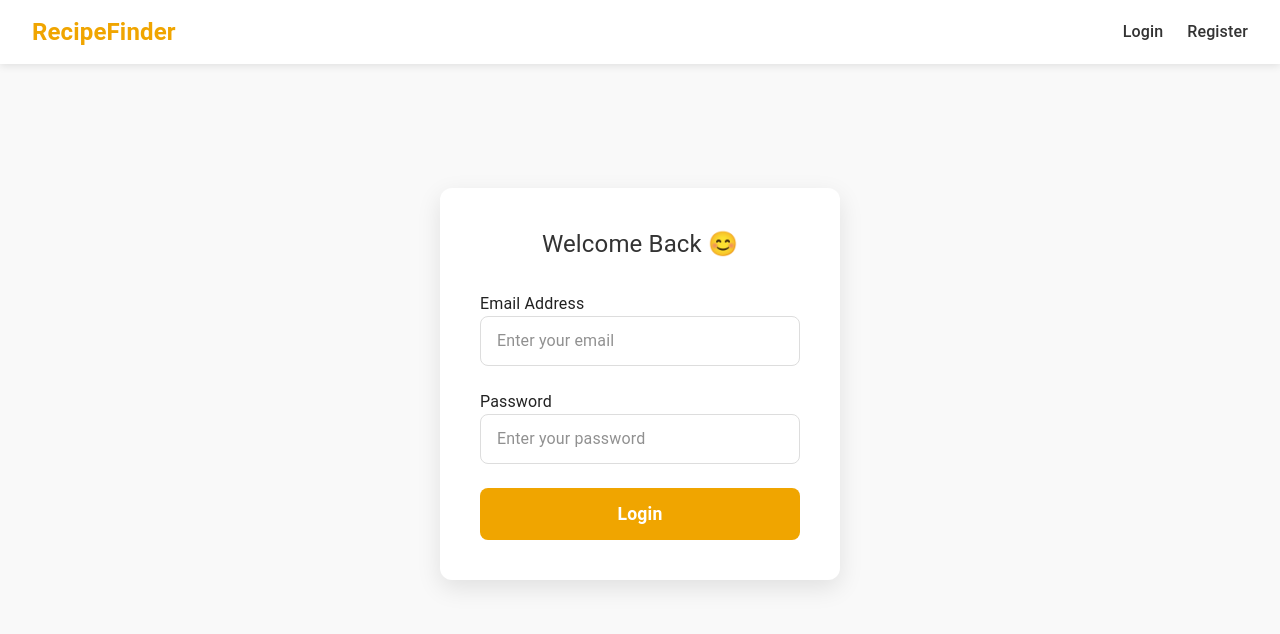
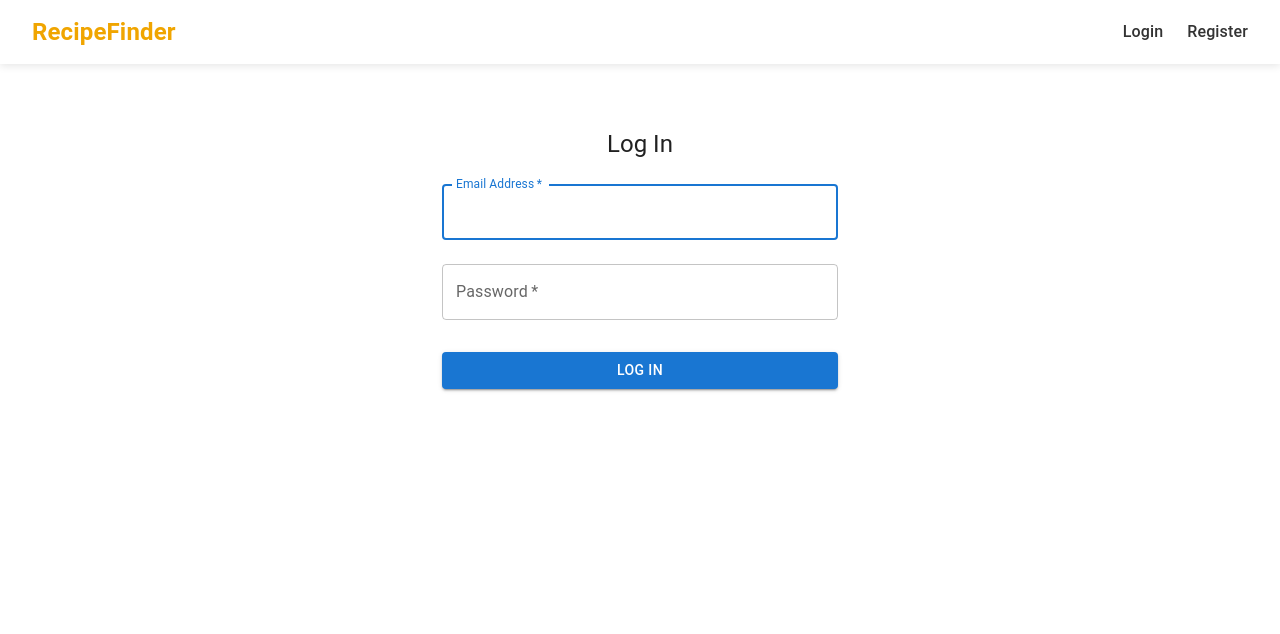
Before and after one commit to rudraranjan001/Recipe-Finder, a React (Vite) app in the folder Frontend/client/: page /login in a window 1280 px wide. Shown: the top 634 px of the page. Built offline with nearby package versions, Linux system fonts and the light colour scheme; no server answers.

Commit message:
make changes in loginPage

```diff
--- a/Frontend/client/src/pages/LoginPage.jsx
+++ b/Frontend/client/src/pages/LoginPage.jsx
@@ -1,101 +1,169 @@
 import React,{ useState,useContext } from 'react'
-import { useNavigate } from 'react-router-dom';
+import { useLocation, useNavigate } from 'react-router-dom';
 import { AuthContext } from '../context/AuthContext';
 import { login  as loginService } from '../services/authService';
-
+import { Container , Box , Typography , TextField , Button , Alert } from '@mui/material';
 
 function LoginPage() {
-    const [formData ,setFormData] = useState({
-        email : '',
-        password : '',
-    });
+    const [email,setEmail] = useState('');
+    const [password, setPassword] = useState('');
 
     const [ error , setError ] = useState(null);
     const navigate = useNavigate();
     const { login } = useContext(AuthContext);
+    const location = useLocation();
+
+    const from = location.state?.from?.pathname || '/';
 
 
-    const handleChange = (e) =>{
-        if(error) setError(null);
 
-        setFormData({
-            ...formData,
-            [e.target.name] : e.target.value,
-        });
-    };
+    // const handleChange = (e) =>{
+    //     if(error) setError(null);
+
+    //     setFormData({
+    //         ...formData,
+    //         [e.target.name] : e.target.value,
+    //     });
+    // };
 
     const handleSubmit = async (e) =>{
         e.preventDefault();
         setError(null);
 
         try{
-            const data = await loginService(formData);
+            // const data = await loginService(formData);
 
-            console.log('Login Successfull',data);
-            if(data.token){
-                localStorage.setItem('token',data.token);
+            // console.log('Login Successfull',data);
+            // if(data.token){
+            //     localStorage.setItem('token',data.token);
 
-                login(data);//update the global AuthContext state with the user data
-                navigate('/');//Redirect the user to the homapage
-                console.log('Token saved to localstorage');
+            //     login(data);//update the global AuthContext state with the user data
+            //     navigate('/');//Redirect the user to the homapage
+            //     console.log('Token saved to localstorage');
 
-            }
+            // }
+
+            await login(email,password);
+            navigate(from,{ replace: true });
         }
         catch(err){
-            const errData = err.response?.data;
-            console.error(err);
-            setError(errData.message || err.message || 'An unexpected error occurred . Please try again later')
+            // const errData = err.response?.data;
+            // console.error(err);
+            // setError(errData.message || err.message || 'An unexpected error occurred . Please try again later')
+            setError(err.message || 'Failed to login.')
 
         }
 
     };
 
   return (
-    <div className='flex min-h-[80vh] items-center justify-center bg-[#f9f9f9] p-8'>
+    // <div className='flex min-h-[80vh] items-center justify-center bg-[#f9f9f9] p-8'>
 
-        <form onSubmit={handleSubmit} className="w-full max-w-[400px] rounded-[12px] bg-white p-10 text-center shadow-[0_8px_24px_rgba(0,0,0,0.1)]">
+    //     <form onSubmit={handleSubmit} className="w-full max-w-[400px] rounded-[12px] bg-white p-10 text-center shadow-[0_8px_24px_rgba(0,0,0,0.1)]">
 
-        <h2 className="mb-8 text-2xl text-[#333]"> Welcome Back 😊 </h2>
+    //     <h2 className="mb-8 text-2xl text-[#333]"> Welcome Back 😊 </h2>
 
-            {error && <p className="mb-4 rounded-[8px] border border-[#f5c6cb] bg-[#f8d7da] px-5 py-3 text-center text-[#721c24]">{error}</p>}
+    //         {error && <p className="mb-4 rounded-[8px] border border-[#f5c6cb] bg-[#f8d7da] px-5 py-3 text-center text-[#721c24]">{error}</p>}
 
-        <div className="mb-6 text-left">
+    //     <div className="mb-6 text-left">
 
-            <label html = "email">Email Address</label>
-            <input   className="w-full rounded-[8px] border border-[#ddd] px-4 py-3 text-base
-             transition-colors focus:border-[#f0a500] focus:outline-none
-             focus:shadow-[0_0_0_2px_rgba(240,165,0,0.2)]"
-                type='email'
-                id = 'email'
-                name = 'email'
-                placeholder='Enter your email'
-                value={formData.email}
-                onChange={handleChange}
-                required
-            />
-        </div>
+    //         <label html = "email">Email Address</label>
+    //         <input   className="w-full rounded-[8px] border border-[#ddd] px-4 py-3 text-base
+    //          transition-colors focus:border-[#f0a500] focus:outline-none
+    //          focus:shadow-[0_0_0_2px_rgba(240,165,0,0.2)]"
+    //             type='email'
+    //             id = 'email'
+    //             name = 'email'
+    //             placeholder='Enter your email'
+    //             value={formData.email}
+    //             onChange={handleChange}
+    //             required
+    //         />
+    //     </div>
 
-        <div className="mb-6 text-left">
+    //     <div className="mb-6 text-left">
 
-            <label html = "password">Password</label>
-            <input   className="w-full rounded-[8px] border border-[#ddd] px-4 py-3 text-base
-             transition-colors focus:border-[#f0a500] focus:outline-none
-             focus:shadow-[0_0_0_2px_rgba(240,165,0,0.2)]"
-                type='password'
-                id = 'password'
-                name = 'password'
-                placeholder='Enter your password'
-                value={formData.password}
-                onChange={handleChange}
-                required
-            />
-        </div>
+    //         <label html = "password">Password</label>
+    //         <input   className="w-full rounded-[8px] border border-[#ddd] px-4 py-3 text-base
+    //          transition-colors focus:border-[#f0a500] focus:outline-none
+    //          focus:shadow-[0_0_0_2px_rgba(240,165,0,0.2)]"
+    //             type='password'
+    //             id = 'password'
+    //             name = 'password'
+    //             placeholder='Enter your password'
+    //             value={formData.password}
+    //             onChange={handleChange}
+    //             required
+    //         />
+    //     </div>
 
-            <button type='submit' className='w-full rounded-[8px] bg-[#f0a500] py-[0.8rem] text-[1.1rem] font-bold text-white
-             transition-colors hover:bg-[#d89400]'>Login</button>
-        </form>
+    //         <button type='submit' className='w-full rounded-[8px] bg-[#f0a500] py-[0.8rem] text-[1.1rem] font-bold text-white
+    //          transition-colors hover:bg-[#d89400]'>Login</button>
+    //     </form>
 
-    </div>
+    // </div>
+
+    <Container component="main" maxWidth="xs">
+      {/* <Box> provides a wrapper for our form content. We use the sx prop to create
+          a centered, column-based flex container. */}
+      <Box
+        sx={{
+          marginTop: 8,
+          display: 'flex',
+          flexDirection: 'column',
+          alignItems: 'center',
+        }}
+      >
+        <Typography component="h1" variant="h5">
+          Log In
+        </Typography>
+
+        {/* We use Box as our form element for easy styling with `sx`. */}
+        <Box component="form" onSubmit={handleSubmit} sx={{ mt: 1 }}>
+          <TextField
+            margin="normal"
+            required
+            fullWidth
+            id="email"
+            label="Email Address"
+            name="email"
+            autoComplete="email"
+            autoFocus
+            value={email}
+            onChange={(e) => setEmail(e.target.value)}
+          />
+          <TextField
+            margin="normal"
+            required
+            fullWidth
+            name="password"
+            label="Password"
+            type="password"
+            id="password"
+            autoComplete="current-password"
+            value={password}
+            onChange={(e) => setPassword(e.target.value)}
+          />
+
+          {/* Conditionally render an Alert for displaying login errors. */}
+          {error && (
+            <Alert severity="error" sx={{ mt: 2 }}>
+              {error}
+            </Alert>
+          )}
+
+          <Button
+            type="submit"
+            fullWidth
+            variant="contained"
+            sx={{ mt: 3, mb: 2 }}
+          >
+            Log In
+          </Button>
+        </Box>
+      </Box>
+    </Container>
+
   )
 }
 export default LoginPage
```
